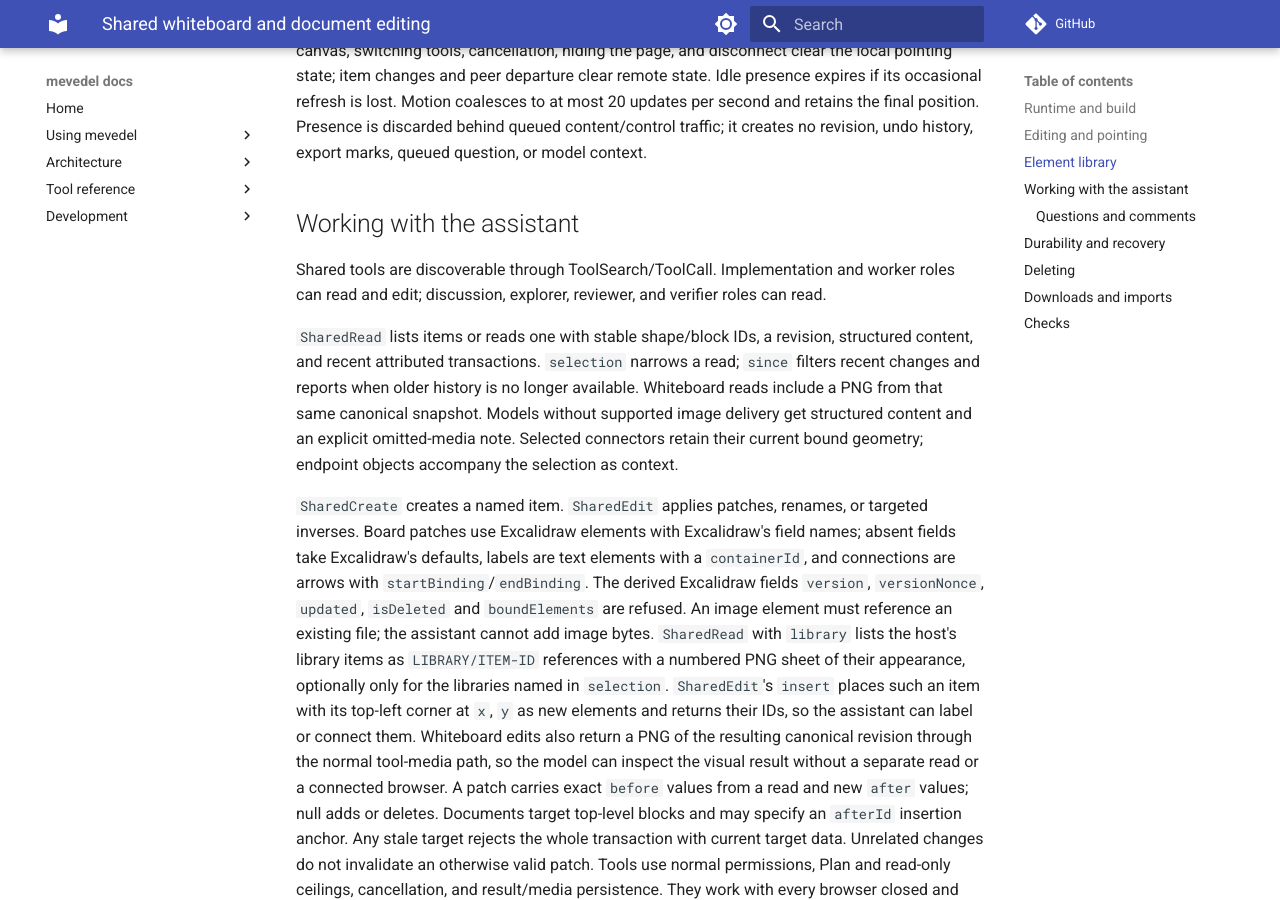
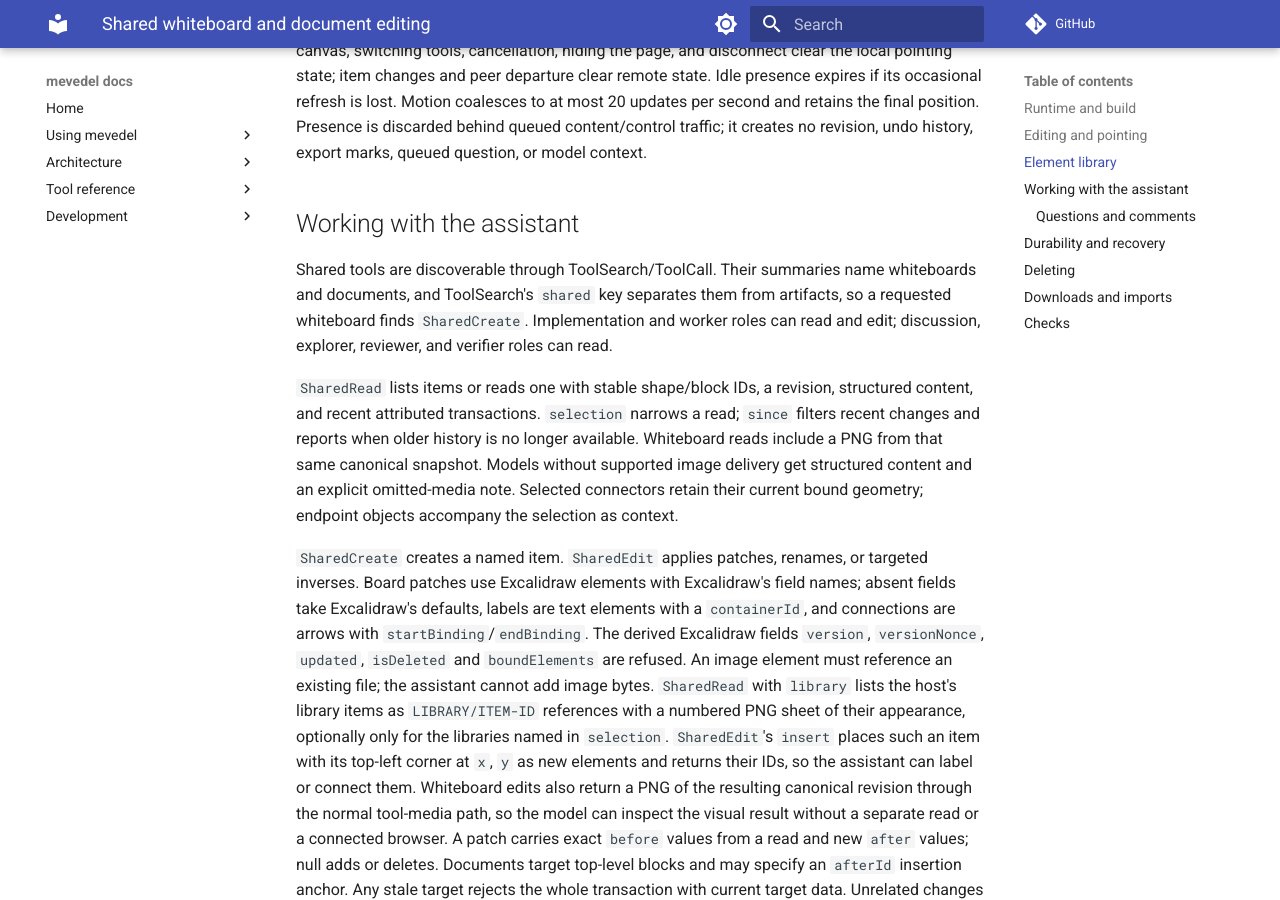
Before and after one commit to FrauH0lle/mevedel, an MkDocs documentation site: the page built from docs/shared-editing.md, in a window 1280 px wide and 900 px high, scrolled down 5708 px. Built offline with MkDocs 1.6.1 and Material for MkDocs 9.7.7, drawn with Linux system fonts in a browser that asks for light colours; comment, search, counter and statistics services are not loaded.

Commit message:
fix(shared-editing): Let a requested whiteboard find SharedCreate
Asked for a whiteboard, the model built an HTML artifact.  The shared
tools are discoverable through ToolSearch, which matches names,
summaries and groups, but they had no summaries, so a search for
"whiteboard" or "document" found nothing.  Nothing else in the prompt
named shared items, while the artifact skills, listed in every prompt,
offered mockups, documents and diagrams.

The shared tools now have summaries that name whiteboards and
documents.  ToolSearch's search keys list `shared', and the artifact
and artifact-doc skills point whiteboards and co-edited documents to
shared items within the first sentence the skill catalog shows.

* mevedel-tool-editing.el (mevedel-tool-editing--register): Add
summaries; name the room's Shared work.
* mevedel-tool-registry.el (mevedel-tool, mevedel-define-tool):
Describe summaries as ToolSearch's index, not a removed roster.
* prompts/tools/toolsearch.md: Add the `shared' key.
* skills/artifact/SKILL.md, skills/artifact-doc/SKILL.md: Point to
shared items.
* docs/tools.md, docs/shared-editing.md: Document the search key and
summaries.

* test/test-mevedel-tool-editing.el (mevedel-tool-editing--summaries):
New test.

```diff
--- a/docs/shared-editing.md
+++ b/docs/shared-editing.md
@@ -282,7 +282,9 @@
 
 ## Working with the assistant
 
-Shared tools are discoverable through ToolSearch/ToolCall. Implementation and
+Shared tools are discoverable through ToolSearch/ToolCall. Their summaries name
+whiteboards and documents, and ToolSearch's `shared` key separates them from
+artifacts, so a requested whiteboard finds `SharedCreate`. Implementation and
 worker roles can read and edit; discussion, explorer, reviewer, and verifier
 roles can read.
 
```
Also changed, not shown: docs/tools.md (+2 -2 lines), prompts/tools/toolsearch.md (+2 -0 lines), skills/artifact-doc/SKILL.md (+1 -1 lines), skills/artifact/SKILL.md (+1 -1 lines), 3 other files.
